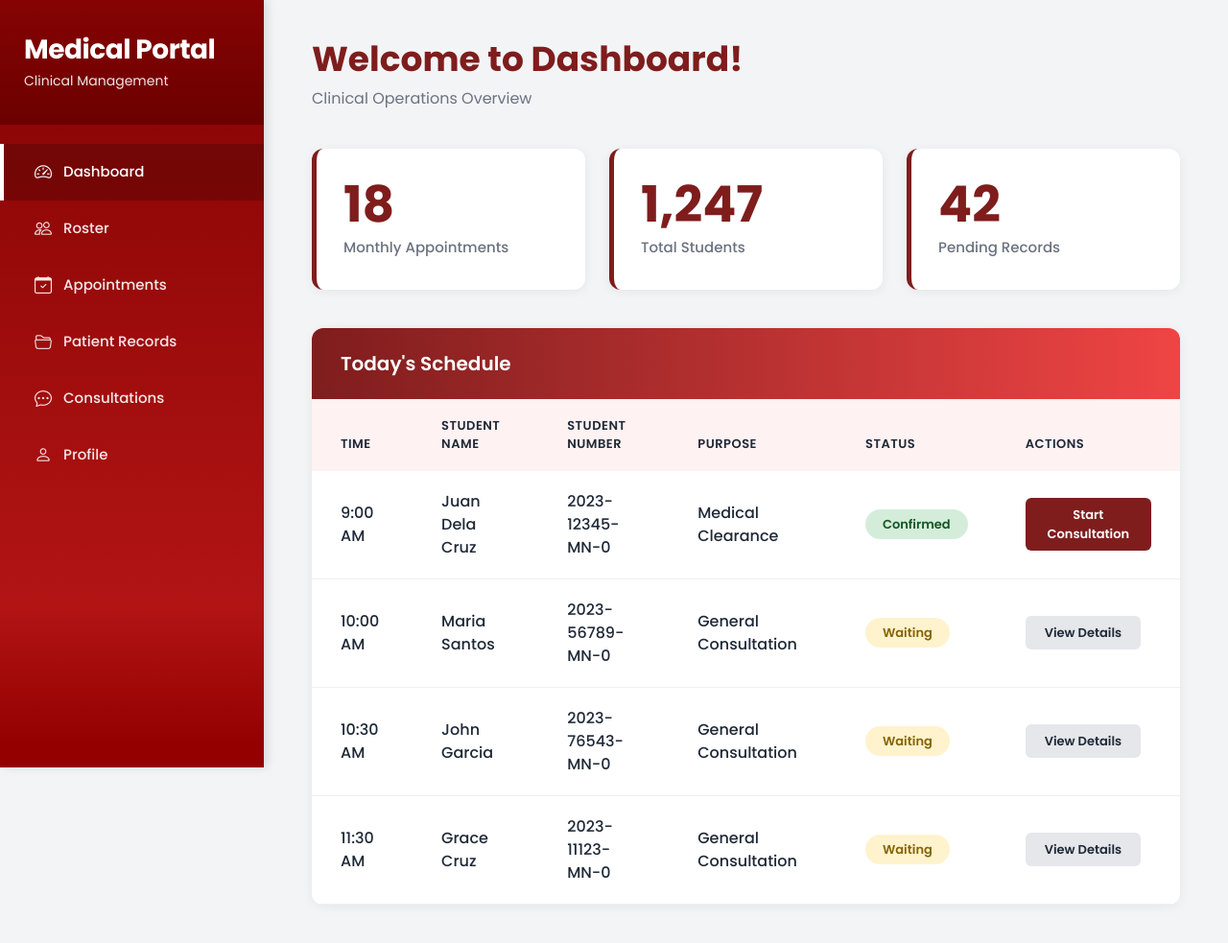
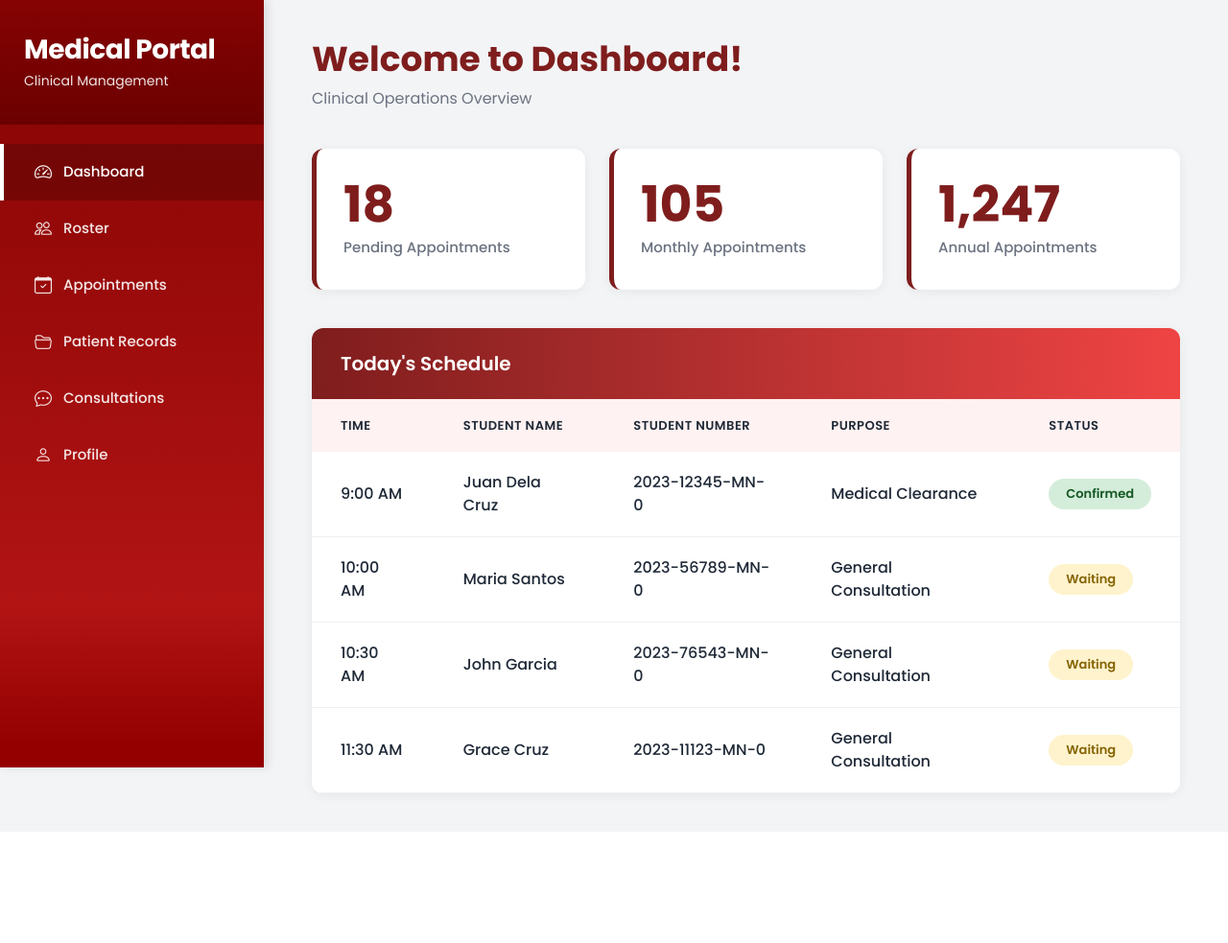
Before and after one commit to tish-cyb/Web-Based-Medical-Clinic-System, a PHP site: page /medical/medical_dashboard.php in a window 1280 px wide. Shown: the whole page at 96% size. After the commit the page ends 837 px from the top, so only its background shows below. Run offline with PHP 8.4, Linux system fonts and the light colour scheme.

Commit message:
Medical Dashboard update

```diff
--- a/medical/medical_dashboard.php
+++ b/medical/medical_dashboard.php
@@ -323,15 +323,15 @@
         <div class="stats-grid">
             <div class="stat-card">
                 <div class="stat-number">18</div>
+                <div class="stat-label">Pending Appointments</div>
+            </div>
+            <div class="stat-card">
+                <div class="stat-number">105</div>
                 <div class="stat-label">Monthly Appointments</div>
             </div>
             <div class="stat-card">
                 <div class="stat-number">1,247</div>
-                <div class="stat-label">Total Students</div>
-            </div>
-            <div class="stat-card">
-                <div class="stat-number">42</div>
-                <div class="stat-label">Pending Records</div>
+                <div class="stat-label">Annual Appointments</div>
             </div>
         </div>
 
@@ -347,7 +347,6 @@
                         <th>Student Number</th>
                         <th>Purpose</th>
                         <th>Status</th>
-                        <th>Actions</th>
                     </tr>
                 </thead>
                 <tbody>
@@ -357,7 +356,6 @@
                         <td>2023-12345-MN-0</td>
                         <td>Medical Clearance</td>
                         <td><span class="status-badge status-confirmed">Confirmed</span></td>
-                        <td><button class="btn-action btn-start">Start Consultation</button></td>
                     </tr>
                     <tr>
                         <td>10:00 AM</td>
@@ -365,7 +363,6 @@
                         <td>2023-56789-MN-0</td>
                         <td>General Consultation</td>
                         <td><span class="status-badge status-waiting">Waiting</span></td>
-                        <td><button class="btn-action btn-details">View Details</button></td>
                     </tr>
                     <tr>
                         <td>10:30 AM</td>
@@ -373,7 +370,6 @@
                         <td>2023-76543-MN-0</td>
                         <td>General Consultation</td>
                         <td><span class="status-badge status-waiting">Waiting</span></td>
-                        <td><button class="btn-action btn-details">View Details</button></td>
                     </tr>
                     <tr>
                         <td>11:30 AM</td>
@@ -381,7 +377,6 @@
                         <td>2023-11123-MN-0</td>
                         <td>General Consultation</td>
                         <td><span class="status-badge status-waiting">Waiting</span></td>
-                        <td><button class="btn-action btn-details">View Details</button></td>
                     </tr>
                 </tbody>
             </table>
```
